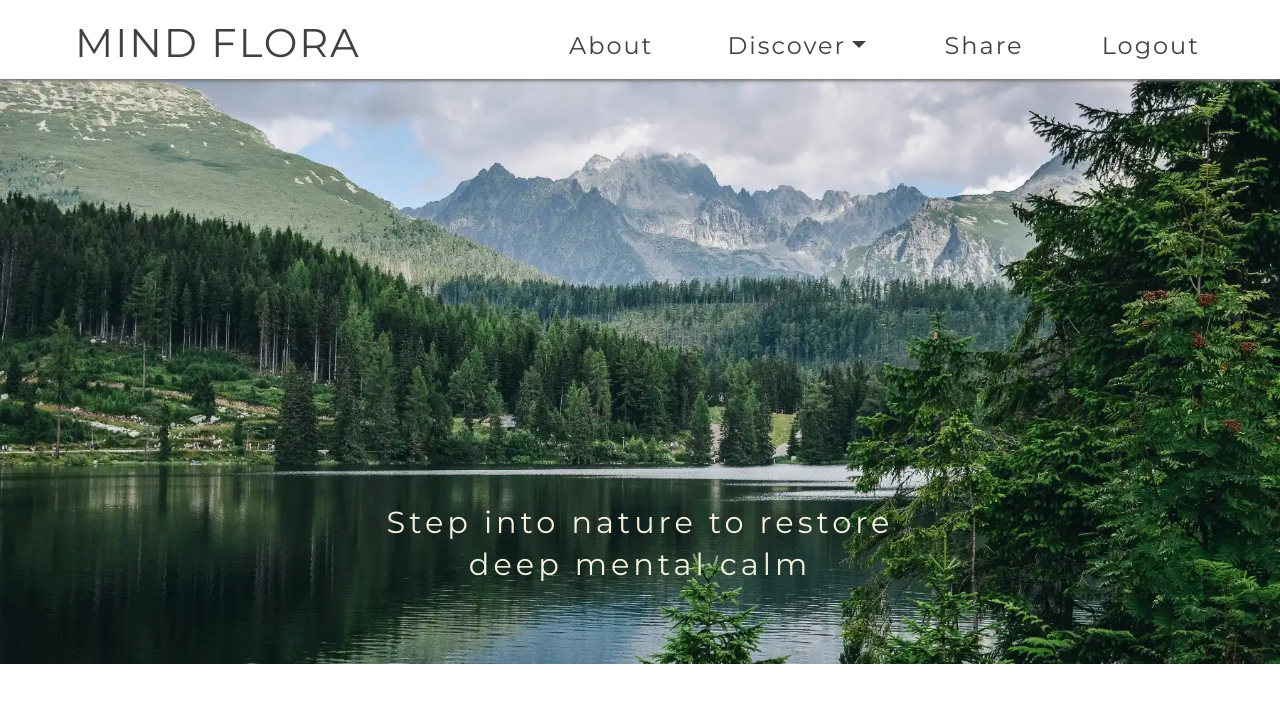
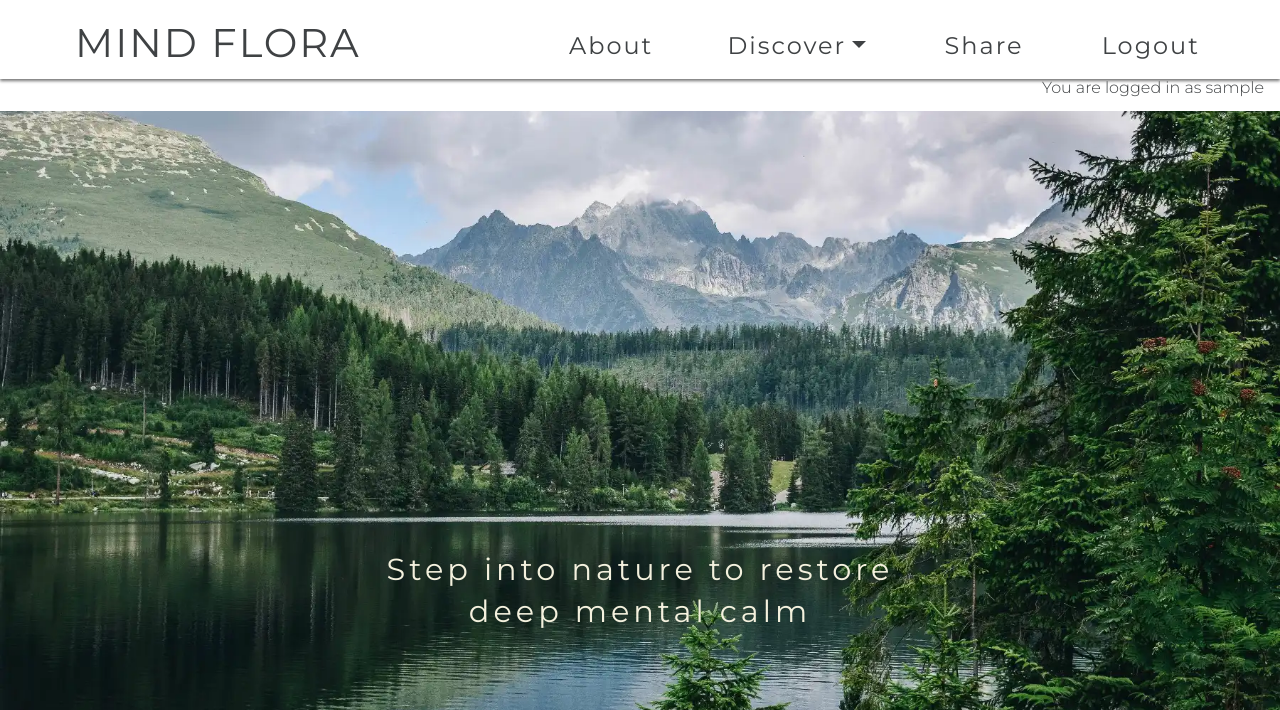
Before and after one commit to kun-shukla/ci-p3-mind-flora-django, a Django app: page / in a window 1280 px wide. Shown: the top 710 px of the page. Run offline with Django 4.2, Linux system fonts and the light colour scheme; the visitor is signed in with stand-in values (Sample User, id 1); data that the repository does not hold is empty; some libraries are stand-ins or nearby versions.

Commit message:
Add a 'logged in as'conditional  message to the top of 'main' tag

```diff
--- a/static/css/style.css
+++ b/static/css/style.css
@@ -411,6 +411,13 @@ textarea {
 
 /* End of Post detail page styling */
 
+.logged-in-msg {
+    text-align: right;
+    line-height: 15px;
+    margin-bottom:8px;
+    letter-spacing: 0;
+}
+
 
 
 /* Media query: 332px or below (for small mobile phones) */
--- a/templates/base.html
+++ b/templates/base.html
@@ -77,6 +77,11 @@
     <!-- Use  Bootstrap class 'container-fluid' (along with 'row' and 'column' classes) for creating a responsive grid layout for the Hero / About sections  -->
 
     <main class="container-fluid">
+        {% if user.is_authenticated %}
+        <p class="m-3 logged-in-msg">
+            You are logged in as {{ user }}
+        </p>
+        {% endif %}
 
         {% block content %}
         <!-- Content Goes here -->
```
